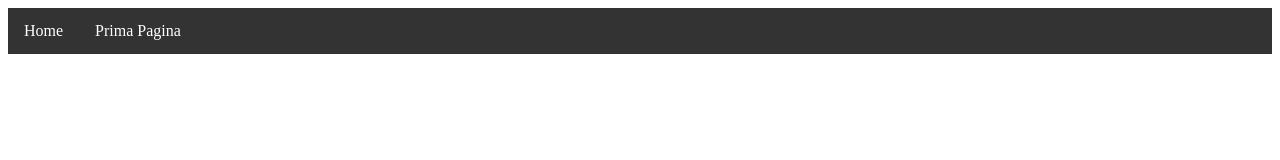
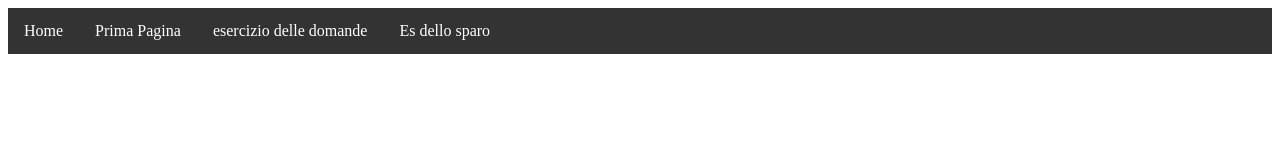
Before and after one commit to chesoi-marko/tpisit, a plain HTML site: page pagineMenu/html.html in a window 1280 px wide. Drawn offline with Linux system fonts and the light colour scheme.

Commit message:
Update html.html

```diff
--- a/pagineMenu/html.html
+++ b/pagineMenu/html.html
@@ -33,6 +33,8 @@
     <ul>
         <li><a class="active" href="https://chesoi-marko.github.io/tpisit/">Home</a></li>
         <li><a href="https://chesoi-marko.github.io/tpisit/primo.html">Prima Pagina</a></li>
+        <li><a href="https://chesoi-marko.github.io/tpisit/esDomande.html">esercizio delle domande</a></li>
+        <li><a href="https://chesoi-marko.github.io/tpisit/esfuoco.html">Es dello sparo</a></li>
     </ul>
 
 </body>
```
